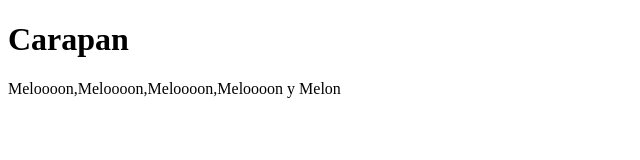
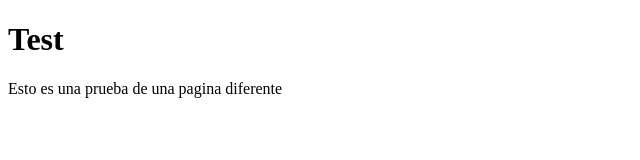
Before and after one commit to Kotiro22/Kotiro22.github.io, a plain HTML site: page page2.html in a window 1280 px wide. Shown: the whole page, without its empty margins (0-640 px from the left). Drawn offline with Linux system fonts and the light colour scheme.

Commit message:
Update page2.html

```diff
--- a/page2.html
+++ b/page2.html
@@ -1,7 +1,7 @@
 <!DOCTYPE html>
 <html>
 <body>
-<h1>Carapan</h1>
-<p>Meloooon,Meloooon,Meloooon,Meloooon y Melon</p>
+<h1>Test</h1>
+<p>Esto es una prueba de una pagina diferente</p>
 </body>
 </html>
```
